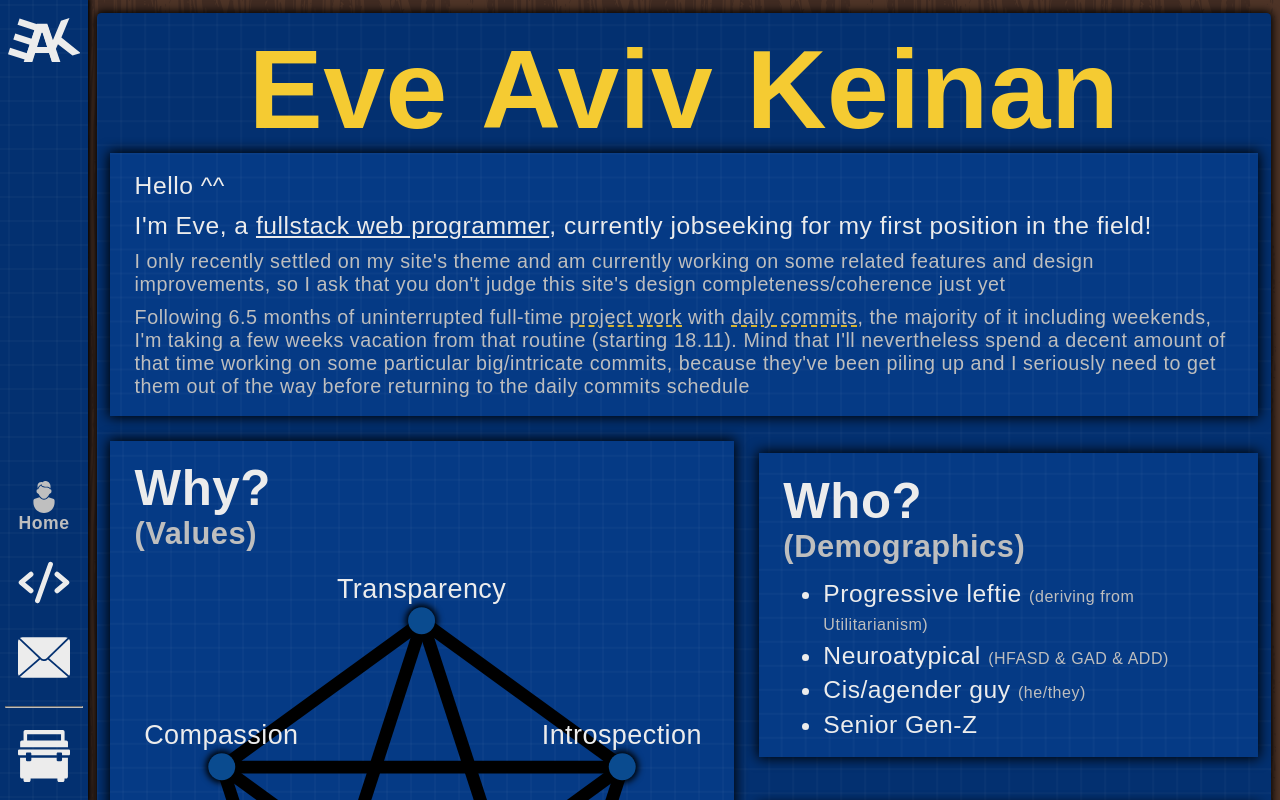
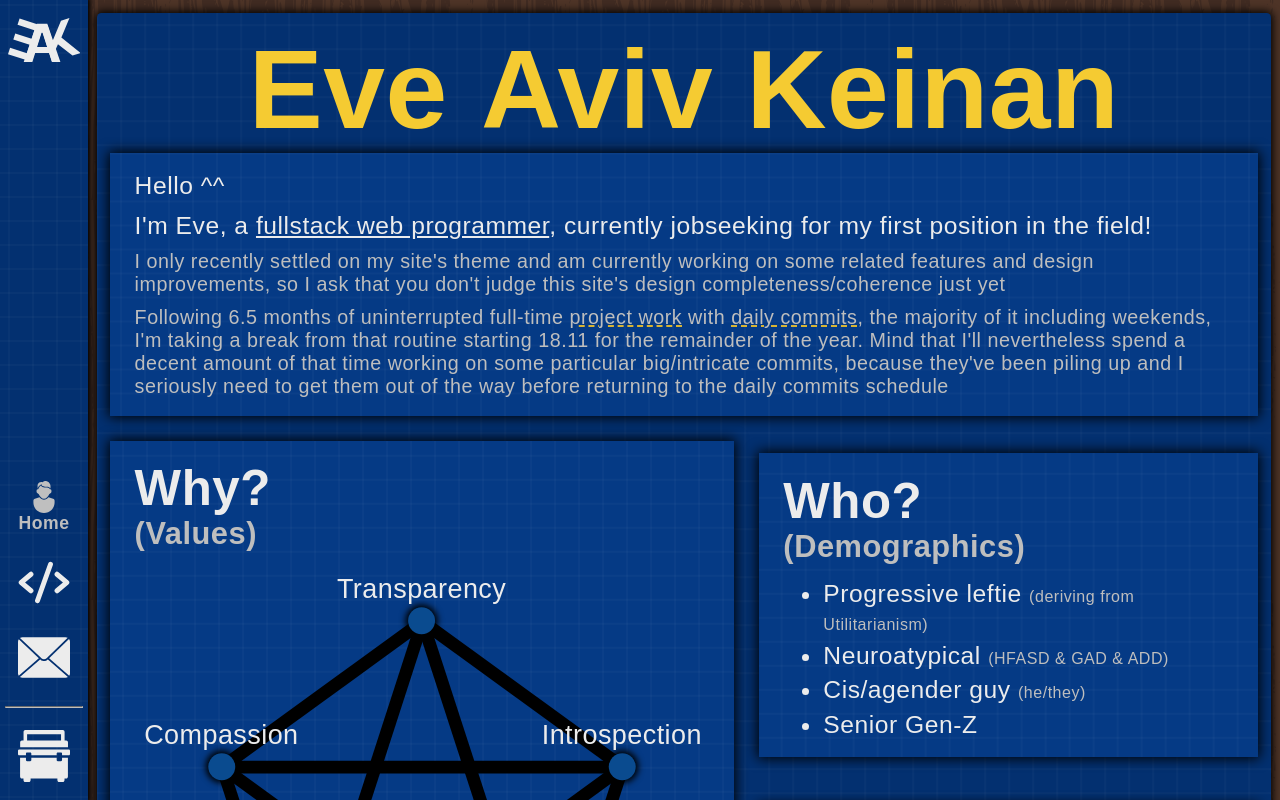
Before and after one commit to EvAvKein/Website, a SvelteKit app: page / in a window 1280 px wide. Built offline with nearby package versions, Linux system fonts and the light colour scheme.

Commit message:
refactor (front page): update vacation notice

```diff
--- a/src/routes/+page.svelte
+++ b/src/routes/+page.svelte
@@ -25,7 +25,7 @@
         text="daily commits"
         tooltip="(some admittedly being a (few) minor fix/adjustment(s) during an entire day, but it's always because I'm working on some big/complex commit which is taking more than a day. I'm too motivated by integrity/decency to coast on performative work)"
       />,
-      the majority of it including weekends, I'm taking a few weeks vacation from that routine (starting 18.11). Mind that I'll nevertheless spend a decent amount of that time working on some particular big/intricate commits, because they've been piling up and I seriously need to get them out of the way before returning to the daily commits schedule
+      the majority of it including weekends, I'm taking a break from that routine starting 18.11 for the remainder of the year. Mind that I'll nevertheless spend a decent amount of that time working on some particular big/intricate commits, because they've been piling up and I seriously need to get them out of the way before returning to the daily commits schedule
     </p>
   </section>
 
```
